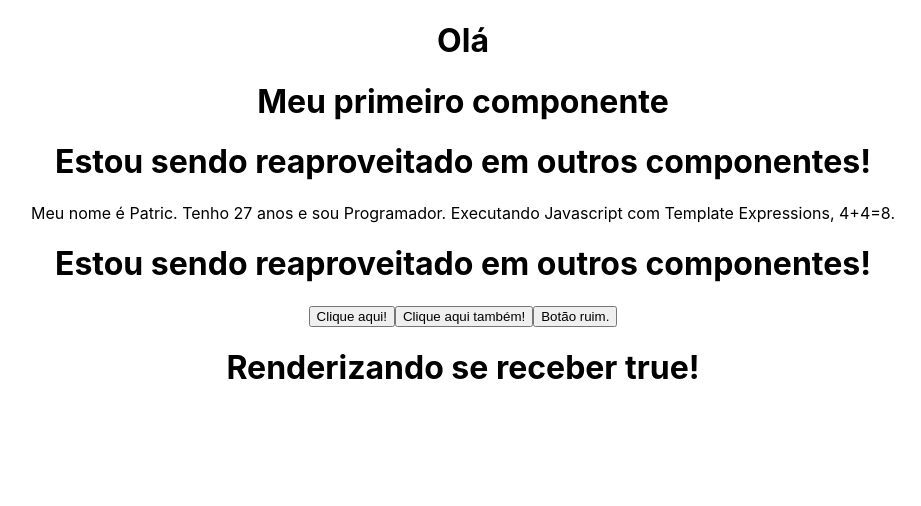
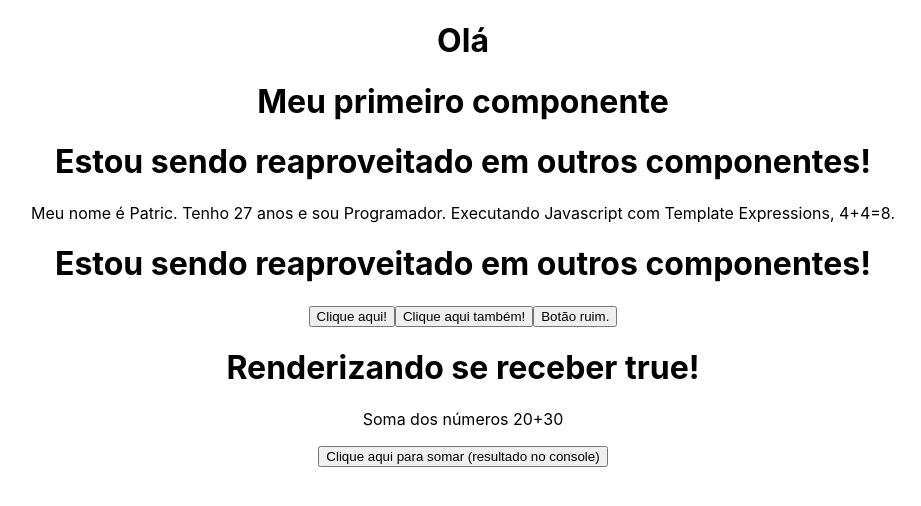
Before and after one commit to PatricPauluk/my_study, a React (Create React App) app in the folder reactjs/React.js Udemy Course/2_FUNDAMENTOS/fundamentos/: page / in a window 1280 px wide. Shown: the top 506 px of the page, without its empty margins (177-1098 px from the left). Built offline with nearby package versions, Linux system fonts and the light colour scheme.

Commit message:
2_fundamentos - challenge

```diff
--- a/reactjs/React.js Udemy Course/2_FUNDAMENTOS/fundamentos/src/App.js
+++ b/reactjs/React.js Udemy Course/2_FUNDAMENTOS/fundamentos/src/App.js
@@ -3,6 +3,7 @@ import FirstComponent from './components/FirstComponent'; // a extensão .js é
 import TemplateExpressions from './components/TemplateExpressions';
 import MyComponent from './components/MyComponent';
 import Events from './components/Events';
+import Challenge from './components/Challenge';
 
 // Styles / CSS
 import './App.css';
@@ -16,6 +17,7 @@ function App() {
       <TemplateExpressions />
       <MyComponent />
       <Events />
+      <Challenge />
     </div>
   );
 }
--- /dev/null
+++ b/reactjs/React.js Udemy Course/2_FUNDAMENTOS/fundamentos/src/components/Challenge.js
@@ -0,0 +1,17 @@
+const Challenge = () => {
+  const a = 20;
+  const b = 30;
+
+  // const sum = (a, b) => {
+  //   return a + b;
+  // }
+
+  return (
+    <div>
+      <p>Soma dos números {a}+{b}</p>
+      <button onClick={() => console.log(a+b)}>Clique aqui para somar (resultado no console)</button>
+    </div>
+  );
+}
+
+export default Challenge;
```
